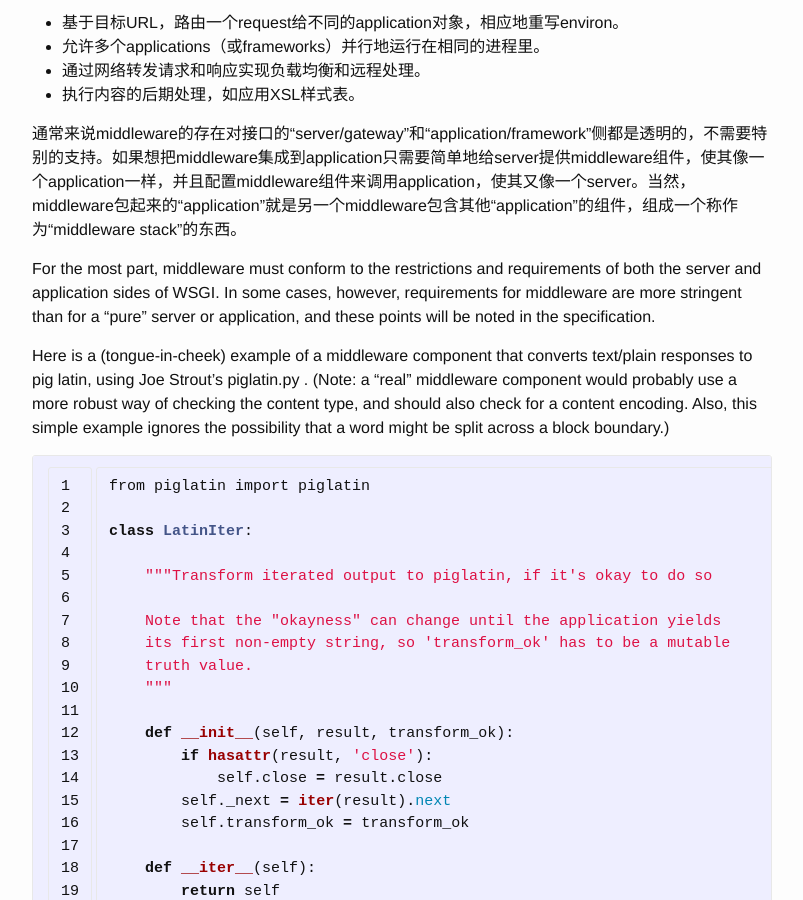
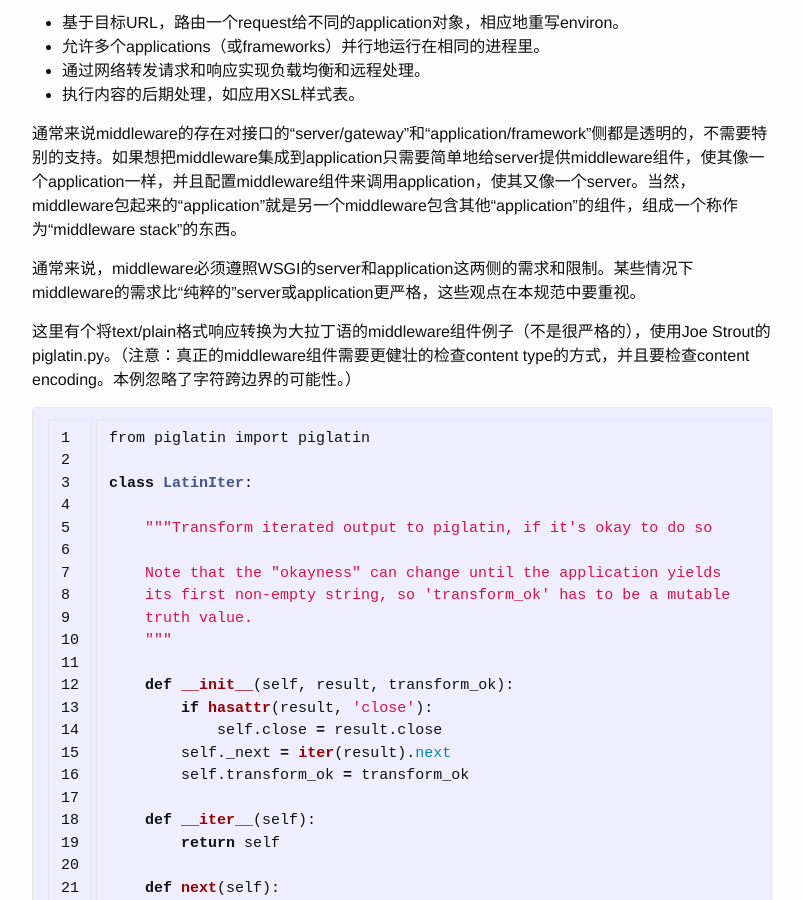
Before and after one commit to liuweiii/liuweiii.github.io, a Jekyll site: the page built from _posts/2016-03-02-wsgi.markdown, in a window 1280 px wide and 900 px high, scrolled down 4889 px. Shown: the whole window, without its empty margins (238-1041 px from the left). Built offline with Jekyll 4.4.1, drawn with Linux system fonts in a browser that asks for light colours; some of the changed text lies outside the part shown.

```diff
--- a/_posts/2016-03-02-wsgi.markdown
+++ b/_posts/2016-03-02-wsgi.markdown
@@ -8,12 +8,12 @@ tags: [learn, python, wsgi]
 
 WSGI(Python Web Server Gateway Interface)
 
-<h1>翻译自wsgi v1.0</h1>
-<h2>1.前言</h2>
+# 翻译自wsgi v1.0 #
+## 1.前言 ##
 注意: 如果要看该细则的升级版本——支持Python 3.x，包括社区勘误表、附录、说明——请参考[pep-3333]。
-<h2>2.摘要</h2>
+## 2.摘要 ##
 本文定义了一种web服务器和python web应用程序（或framework）之间的建议标准接口，来增强web应用程序与多种web servers之间的可移植性。
-<h2>3.基本原理和目标</h2>
+## 3.基本原理和目标 ##
 python当前已有很多web应用程序framework，如Zope、Quixote、Webware、SkunkWeb、PSO和Twisted Web（[1]）。如此之多的选择对于python的新手们来说是个问题，通常他们所选的web framework会限制他们对web servers的选择，反之亦然。
 
 相比之下，虽然Java也拥有很多可选的web应用程序framework，但其“servlet” API使任何使用Java web应用程序framework所写的应用程序可以在任意支持servlet API的web servers里运行成为可能。
@@ -40,14 +40,14 @@ Python web servers这种API的可用性及广泛性——无论这些servers 是
 
 最后应当注意，当前版本的WSGI没有对使用web server或server 网关来部署应用程序作任何原则性说明。目前，通过server或网关来实现定义该部署原则是必要的。当足够多的servers和frameworks实现WSGI，提供足够的部署方面的需求和经验后，就可以创建另一个描述WSGI servers和应用程序framework部署标准的PEP。
 
-<h2>4.规范概述</h2>
+## 4.规范概述 ##
 WSGI接口有两侧：server（或gateway）侧，application（或framework）侧。server侧调用application侧提供的callable的对象。该对象该如何提供应由server（或gateway）来决定。这是基于这样一个假设：某些servers（或gateways）需要application的部署人员写一个短的脚本来创建server（或gateway）的实例，并且为它提供application对象。其他servers（或gateways）可用配置文件或其他手段指定该导入的application对象。
 
 除了“纯粹的”servers/gateways和applications/frameworks，还需要创建“middleware”组件来实现该规范的两侧。该组件对包含它的server来说表现得像一个application，对它所包含的application来说表现得像一个server，可用于提供扩展的API、内容转换、导航和其他有用的功能。
 
 在本规范中，我们使用术语“a callable”来代表“一个函数、方法、类或一个有__call__方法的实例”。这取决于server、gateway或application根据其需要使用合适的方式实现callable。相反地，一个调用callable的server、gateway或application不可以依赖callable的具体实现方式。callable只能被called，不能被自省（not introspected upon）。
 
-<h3>4.1 Application/Framework侧</h3>
+### 4.1 Application/Framework侧 ###
 “application对象”仅仅是一个接受2个参数的callable对象。术语“对象”不要被误解为一个实实在在的对象实例：一个函数、方法、类或一个有__call__方法的实例都可以被作为“application对象”。application对象必须能被多次调用，事实上所有servers/gateways（不是CGI）可以产生这种重复请求。
 
 （注意：虽然我们称作一个“application”对象，但是不应该被解释为application开发人员要使用WSGI作为web编程的API！application开发人员将继续使用已有的、high-level框架服务来开发applications。WSGI是一种framework和server开发人员的工具，不会直接给application开发人员使用。）
@@ -88,7 +88,7 @@ class AppClass:
         self.start(status, response_headers)
         yield "Hello world!\n"
 {% endhighlight %}
-<h3>4.2 Server/Gateway侧</h3>
+### 4.2 Server/Gateway侧 ###
 对于来自HTTP客户端的每个request，server(或gateway)调用application的callable（The server or gateway invokes the application callable once for each request it receives from an HTTP client, that is directed at the application. ）。如下例所示，一个用函数实现的简单CGI gateway，带有有一个application参数。注意这个简单的例子限制了错误处理，因为默认未catch的异常将会抛给sys.stderr并被web server给记录到日志。
 
 {% highlight python linenos %}
@@ -152,20 +152,21 @@ def run_with_cgi(application):
         if hasattr(result, 'close'):
             result.close()
 {% endhighlight %}
-<h3>3. Middleware:工作在两侧的组件</h3>
+### 3. Middleware:工作在两侧的组件 ###
 既然一个单独的对象既可以对某些application(s)扮演server，也可以扮演对某些server(s)扮演application。“middleware”就可以提供这样的函数：
-<ul>
-<li>基于目标URL，路由一个request给不同的application对象，相应地重写environ。</li>
-<li>允许多个applications（或frameworks）并行地运行在相同的进程里。</li>
-<li>通过网络转发请求和响应实现负载均衡和远程处理。</li>
-<li>执行内容的后期处理，如应用XSL样式表。</li>
-</ul>
+
+- 基于目标URL，路由一个request给不同的application对象，相应地重写environ。
+- 允许多个applications（或frameworks）并行地运行在相同的进程里。
+- 通过网络转发请求和响应实现负载均衡和远程处理。
+- 执行内容的后期处理，如应用XSL样式表。
+
 
 通常来说middleware的存在对接口的“server/gateway”和“application/framework”侧都是透明的，不需要特别的支持。如果想把middleware集成到application只需要简单地给server提供middleware组件，使其像一个application一样，并且配置middleware组件来调用application，使其又像一个server。当然，middleware包起来的“application”就是另一个middleware包含其他“application”的组件，组成一个称作为“middleware stack”的东西。
 
-For the most part, middleware must conform to the restrictions and requirements of both the server and application sides of WSGI. In some cases, however, requirements for middleware are more stringent than for a "pure" server or application, and these points will be noted in the specification.
+通常来说，middleware必须遵照WSGI的server和application这两侧的需求和限制。某些情况下middleware的需求比“纯粹的”server或application更严格，这些观点在本规范中要重视。
 
-Here is a (tongue-in-cheek) example of a middleware component that converts text/plain responses to pig latin, using Joe Strout's piglatin.py . (Note: a "real" middleware component would probably use a more robust way of checking the content type, and should also check for a content encoding. Also, this simple example ignores the possibility that a word might be split across a block boundary.)
+这里有个将text/plain格式响应转换为大拉丁语的middleware组件例子（不是很严格的），使用Joe Strout的piglatin.py。（注意：真正的middleware组件需要更健壮的检查content type的方式，并且要检查content encoding。本例忽略了字符跨边界的可能性。）
+
 {% highlight python linenos %}
 from piglatin import piglatin
 
@@ -236,7 +237,7 @@ class Latinator:
 from foo_app import foo_app
 run_with_cgi(Latinator(foo_app))
 {% endhighlight %}
-Specification Details
+## 规范详细 ##
 The application object must accept two positional arguments. For the sake of illustration, we have named them environ and start_response , but they are not required to have these names. A server or gateway must invoke the application object using positional (not keyword) arguments. (E.g. by calling result = application(environ, start_response) as shown above.)
 
 The environ parameter is a dictionary object, containing CGI-style environment variables. This object must be a builtin Python dictionary ( not a subclass, UserDict or other dictionary emulation), and the application is allowed to modify the dictionary in any way it desires. The dictionary must also include certain WSGI-required variables (described in a later section), and may also include server-specific extension variables, named according to a convention that will be described below.
```
Also changed, not shown: _posts/2016-05-08-TAOCP1.markdown (added, +38 -0 lines), README.md.
